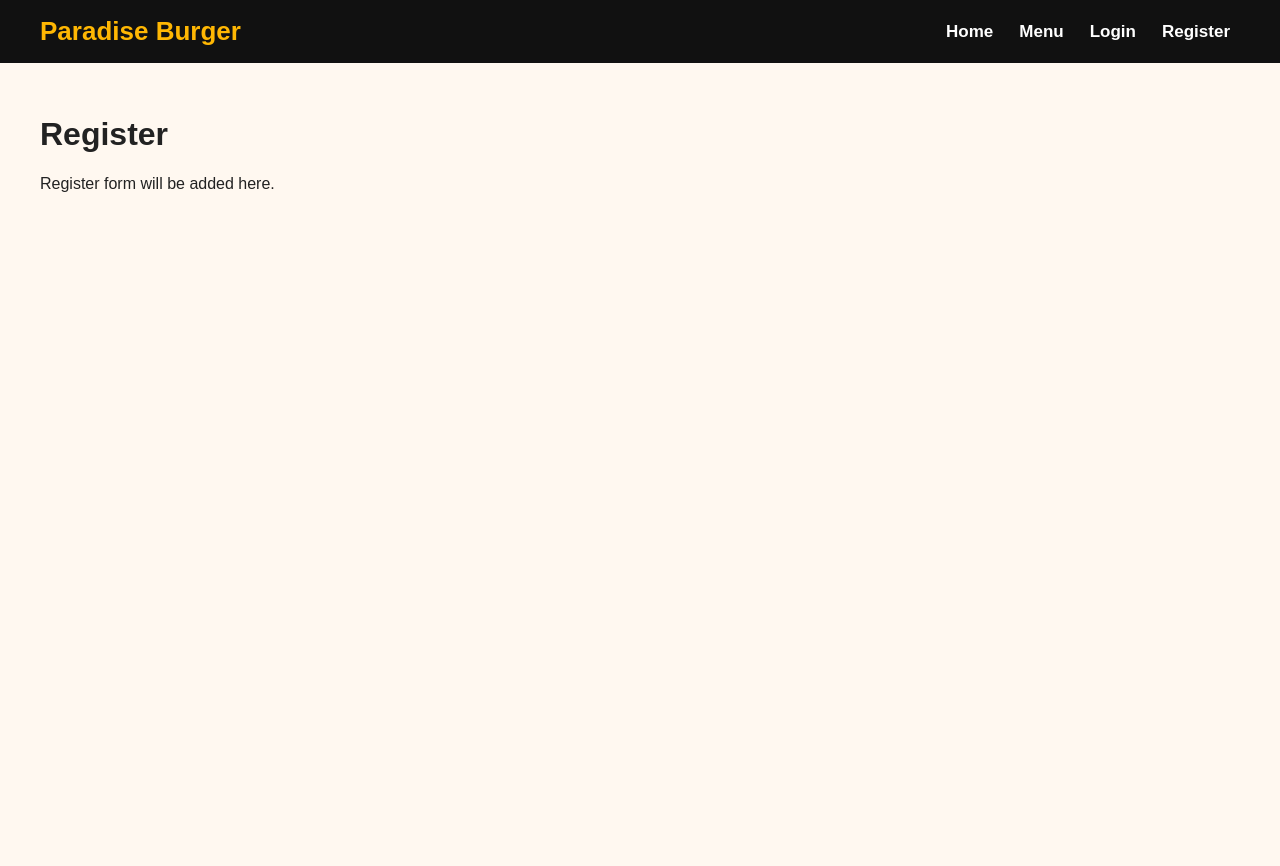
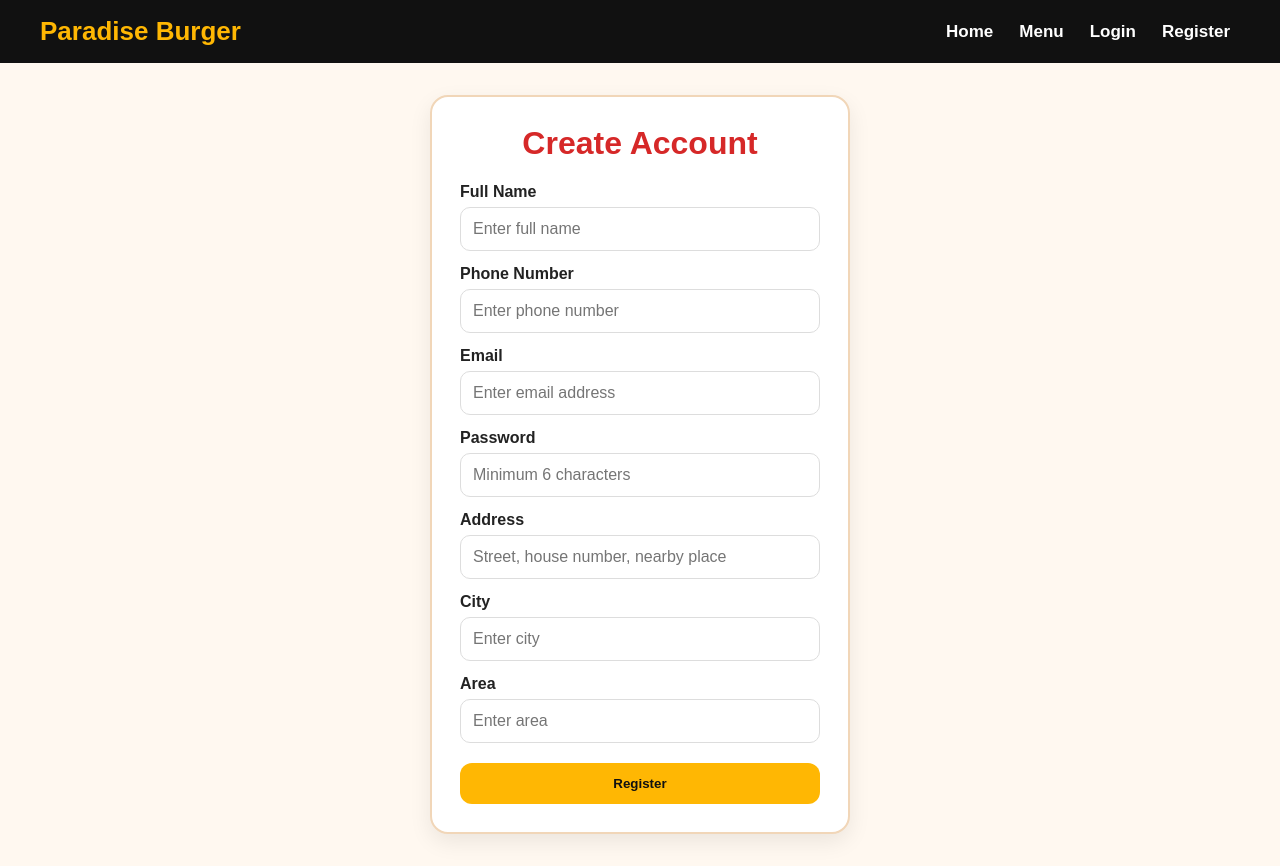
Before and after one commit to faryam-mujtaba/paradise-burger-mern, a React app in the folder frontend/: page /register in a window 1280 px wide. Before the commit the page ends 800 px from the top, so only its background shows below. Built offline with nearby package versions, Linux system fonts and the light colour scheme; the HTML template or start-up script is replaced by a standard one.

Commit message:
Add frontend customer registration

```diff
--- a/frontend/src/pages/Register.jsx
+++ b/frontend/src/pages/Register.jsx
@@ -1,8 +1,143 @@
+import { useState } from "react";
+import { useNavigate } from "react-router-dom";
+import api from "../services/api";
+import { useAuth } from "../context/AuthContext";
+
 function Register() {
+  const navigate = useNavigate();
+  const { login } = useAuth();
+
+  const [formData, setFormData] = useState({
+    fullName: "",
+    phone: "",
+    email: "",
+    password: "",
+    addressLine: "",
+    city: "",
+    area: "",
+  });
+
+  const [loading, setLoading] = useState(false);
+  const [message, setMessage] = useState("");
+
+  const handleChange = (e) => {
+    setFormData({
+      ...formData,
+      [e.target.name]: e.target.value,
+    });
+  };
+
+  const handleSubmit = async (e) => {
+    e.preventDefault();
+
+    try {
+      setLoading(true);
+      setMessage("");
+
+      const payload = {
+        fullName: formData.fullName,
+        phone: formData.phone,
+        email: formData.email,
+        password: formData.password,
+        address: {
+          label: "Home",
+          addressLine: formData.addressLine,
+          city: formData.city,
+          area: formData.area,
+        },
+      };
+
+      const response = await api.post("/auth/register", payload);
+
+      const user = response.data.data.user;
+      const token = response.data.data.token;
+
+      login(user, token);
+
+      navigate("/menu");
+    } catch (error) {
+      setMessage(
+        error.response?.data?.message || "Registration failed. Please try again."
+      );
+    } finally {
+      setLoading(false);
+    }
+  };
+
   return (
-    <div>
-      <h1>Register</h1>
-      <p>Register form will be added here.</p>
+    <div className="form-page">
+      <form className="auth-form" onSubmit={handleSubmit}>
+        <h1>Create Account</h1>
+
+        {message && <p className="form-message">{message}</p>}
+
+        <label>Full Name</label>
+        <input
+          type="text"
+          name="fullName"
+          placeholder="Enter full name"
+          value={formData.fullName}
+          onChange={handleChange}
+        />
+
+        <label>Phone Number</label>
+        <input
+          type="text"
+          name="phone"
+          placeholder="Enter phone number"
+          value={formData.phone}
+          onChange={handleChange}
+        />
+
+        <label>Email</label>
+        <input
+          type="email"
+          name="email"
+          placeholder="Enter email address"
+          value={formData.email}
+          onChange={handleChange}
+        />
+
+        <label>Password</label>
+        <input
+          type="password"
+          name="password"
+          placeholder="Minimum 6 characters"
+          value={formData.password}
+          onChange={handleChange}
+        />
+
+        <label>Address</label>
+        <input
+          type="text"
+          name="addressLine"
+          placeholder="Street, house number, nearby place"
+          value={formData.addressLine}
+          onChange={handleChange}
+        />
+
+        <label>City</label>
+        <input
+          type="text"
+          name="city"
+          placeholder="Enter city"
+          value={formData.city}
+          onChange={handleChange}
+        />
+
+        <label>Area</label>
+        <input
+          type="text"
+          name="area"
+          placeholder="Enter area"
+          value={formData.area}
+          onChange={handleChange}
+        />
+
+        <button type="submit" disabled={loading}>
+          {loading ? "Creating account..." : "Register"}
+        </button>
+      </form>
     </div>
   );
 }
```
